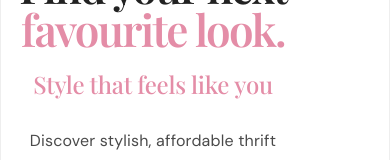
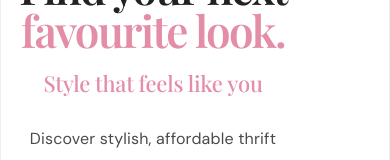
Before and after one commit to wilsonmuriithiwangu-boop/thrift-by-njeri, a React (Vite) app: page / in a window 390 px wide. Shown: the part 262-422 px from the top of the page. Built offline with nearby package versions, Linux system fonts and the light colour scheme; no server answers; the database is empty.

Commit message:
updated website

```diff
--- a/src/styles/global.css
+++ b/src/styles/global.css
@@ -3062,3 +3062,18 @@ body {
     font-size: 9px !important;
   }
 }
+.hero-tagline {
+  font-family: "Playfair Display", serif;
+  font-size: 24px;
+  font-weight: 500;
+  color: var(--pink-dark);
+  text-align: center;
+  margin: 18px 0 10px;
+}
+
+@media (max-width: 600px) {
+  .hero-tagline {
+    font-size: 22px;
+    margin: 16px 0 10px;
+  }
+}
```
